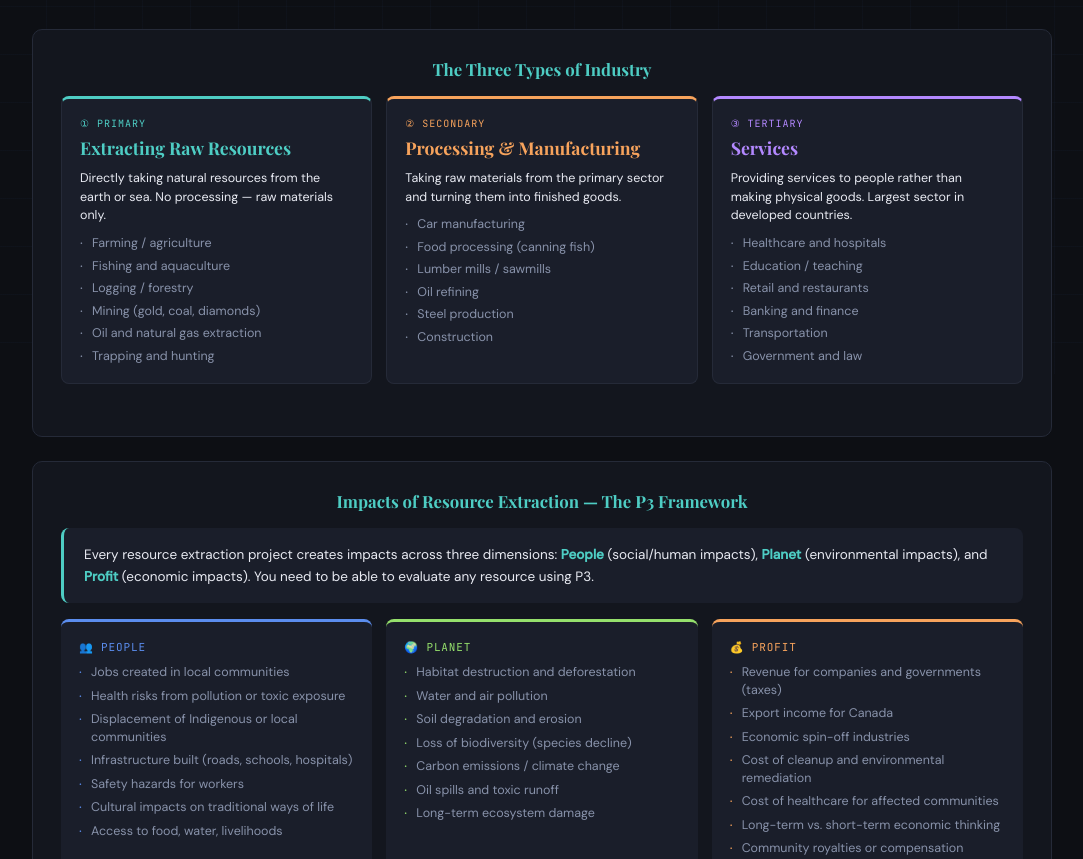
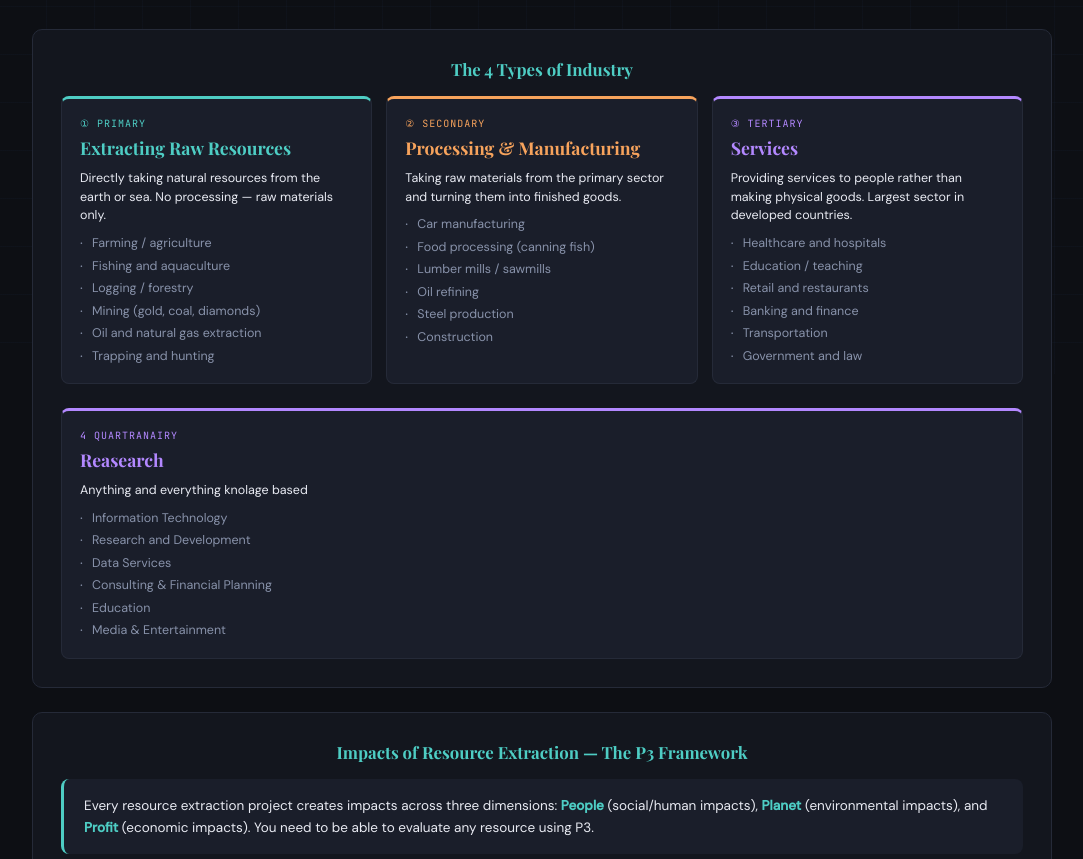
Before and after one commit to Davidcoder13/Study_time, a plain HTML site: page index.html in a window 1280 px wide. Shown: the part 426-1285 px from the top of the page, without its empty margins (98-1181 px from the left). Drawn offline with nearby package versions, Linux system fonts and the light colour scheme; a web font is replaced by a local one.

Commit message:
Update industry types from 3 to 4

```diff
--- a/index.html
+++ b/index.html
@@ -510,7 +510,7 @@
 
   <!-- 3 sectors -->
   <div class="wrap-box">
-    <div class="wrap-title" style="color:var(--c-industries)">The Three Types of Industry</div>
+    <div class="wrap-title" style="color:var(--c-industries)">The 4 Types of Industry</div>
     <div class="sector-grid">
       <div class="sector-card" style="border-top:3px solid var(--c-industries)">
         <div class="sector-label" style="color:var(--c-industries)">① Primary</div>
@@ -549,6 +549,20 @@
           <li>Banking and finance</li>
           <li>Transportation</li>
           <li>Government and law</li>
+        </ul>
+      </div>
+       </div>
+      <div class="sector-card" style="border-top:3px solid var(--c-indigenous)">
+        <div class="sector-label" style="color:var(--c-indigenous)">4 quartranairy</div>
+        <div class="sector-name" style="color:var(--c-indigenous)">Reasearch</div>
+        <p style="font-size:12.5px;color:var(--text);margin-bottom:10px;line-height:1.5">Anything and everything knolage based</p>
+        <ul>
+          <li>Information Technology</li>
+          <li>Research and Development</li>
+          <li>Data Services</li>
+          <li>Consulting & Financial Planning</li>
+          <li>Education</li>
+          <li>Media & Entertainment</li>
         </ul>
       </div>
     </div>
```
